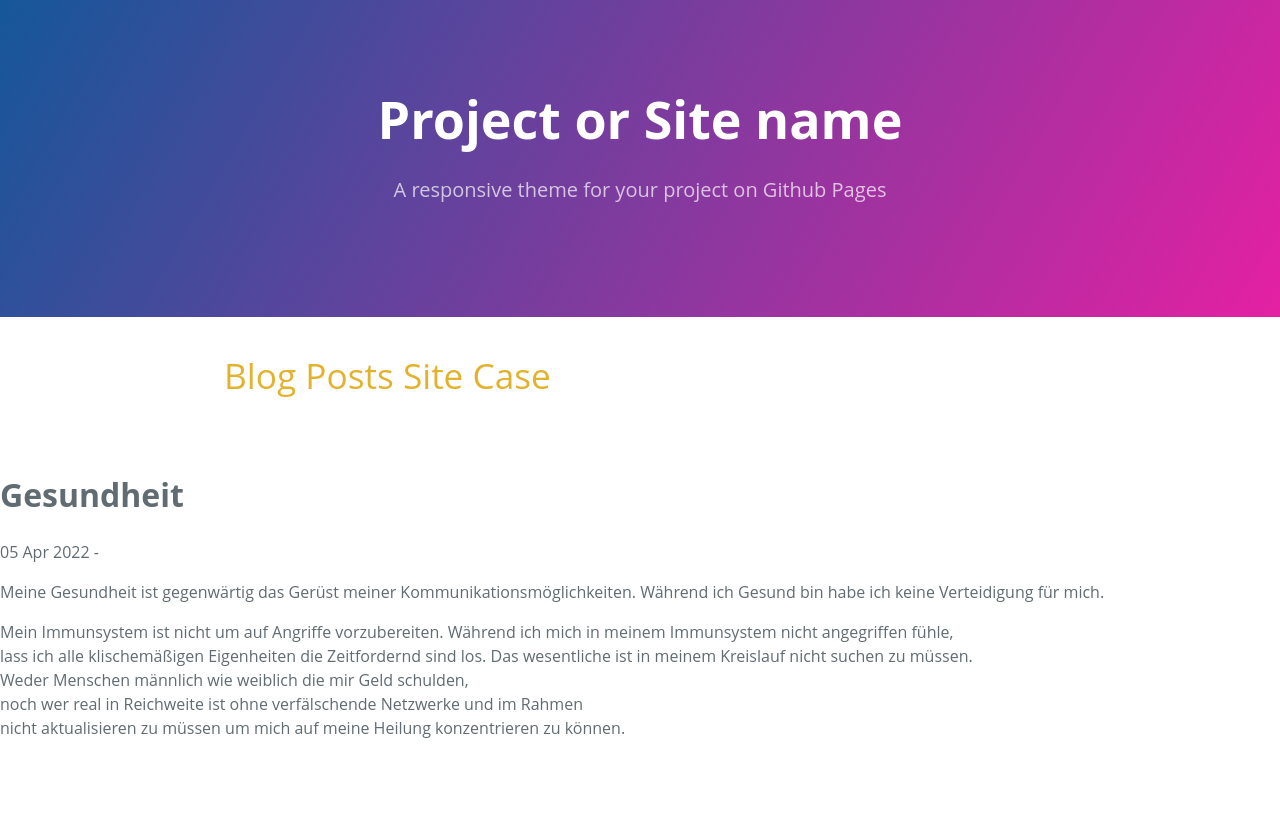
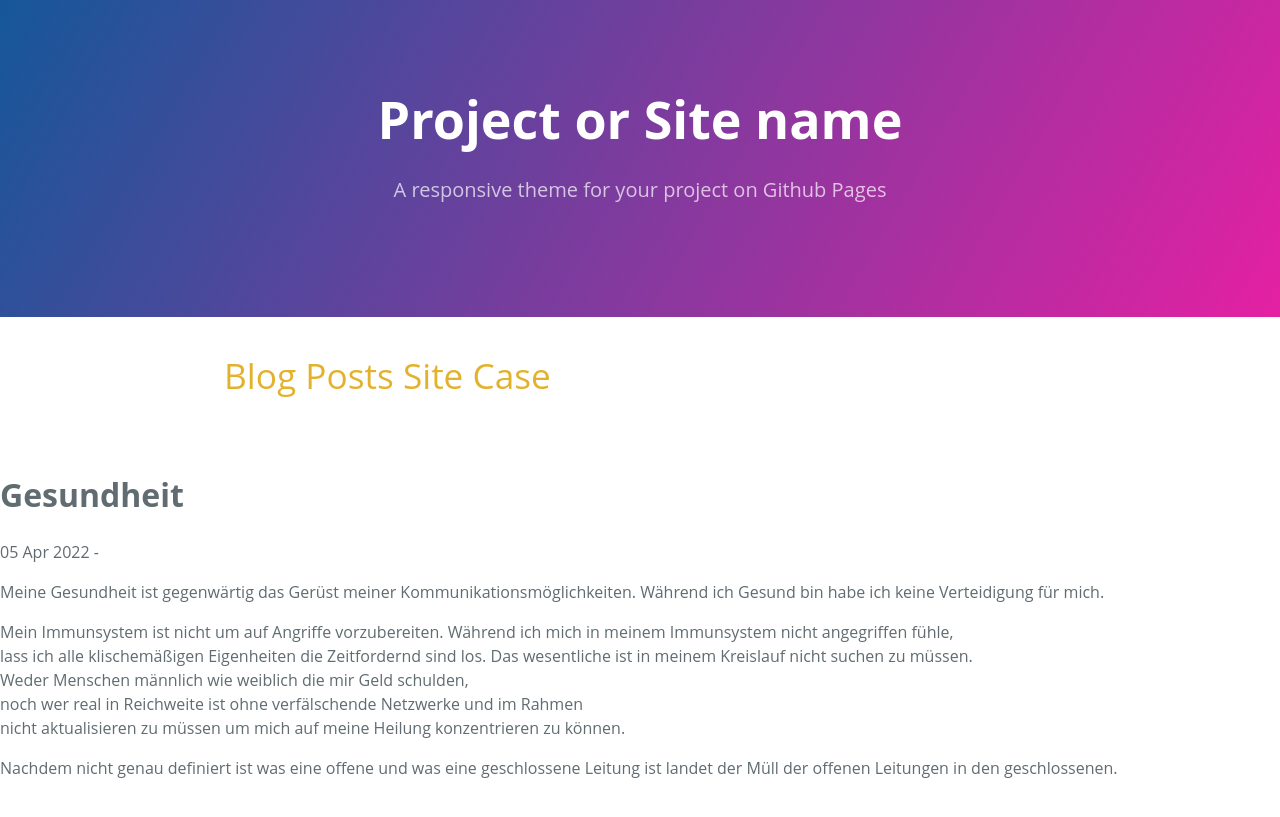
Before and after one commit to ledlightjungledStefan/Osterei, a Jekyll site: the page built from _posts/2022-04-05-Gesundheit.markdown, in a window 1280 px wide. Shown: the top 817 px of the page. Built offline with Jekyll 4.4.1, drawn with Linux system fonts in a browser that asks for light colours.

Commit message:
Update 2022-04-05-Gesundheit.markdown

```diff
--- a/_posts/2022-04-05-Gesundheit.markdown
+++ b/_posts/2022-04-05-Gesundheit.markdown
@@ -12,3 +12,6 @@ Das wesentliche ist in meinem Kreislauf nicht suchen zu müssen.<br/>
 Weder Menschen männlich wie weiblich die mir Geld schulden,<br/>
 noch wer real in Reichweite ist ohne verfälschende Netzwerke und im Rahmen<br/>
 nicht aktualisieren zu müssen um mich auf meine Heilung konzentrieren zu können.
+
+Nachdem nicht genau definiert ist was eine offene und was eine geschlossene
+Leitung ist landet der Müll der offenen Leitungen in den geschlossenen.
```
